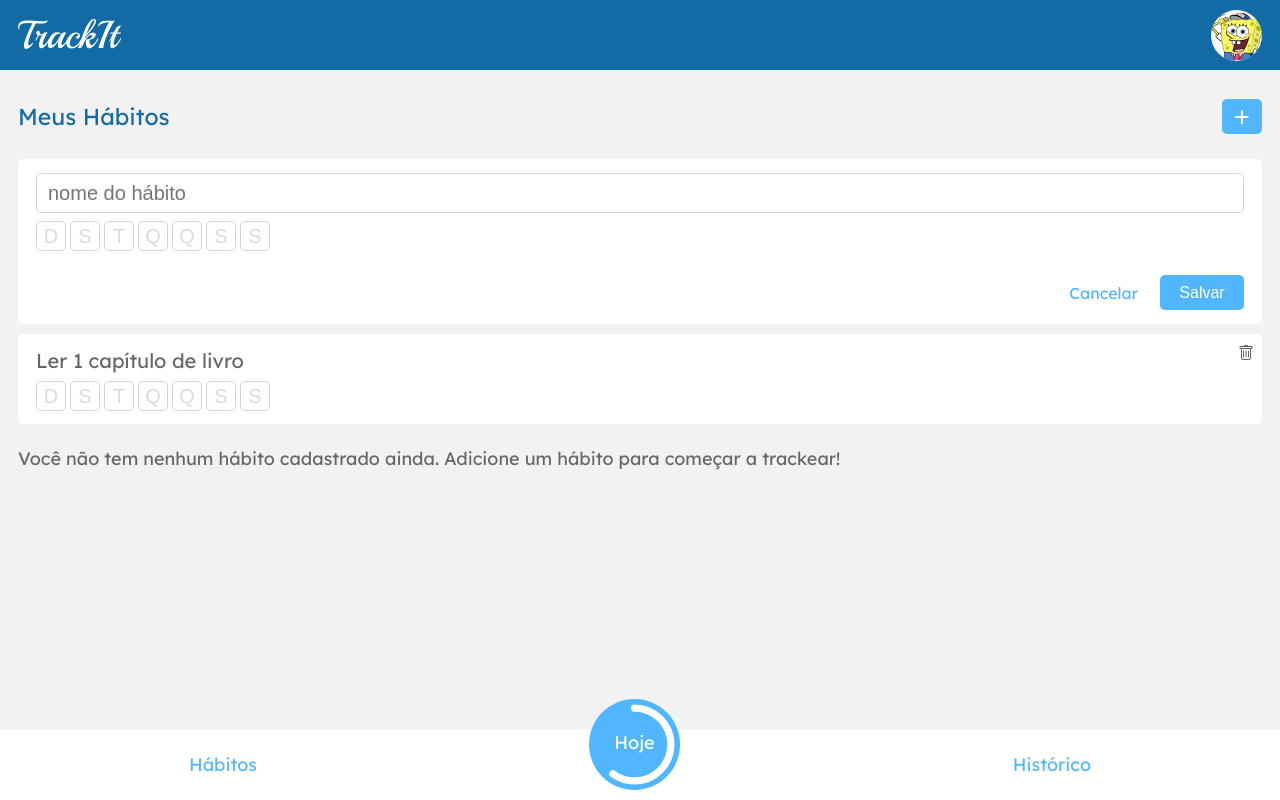
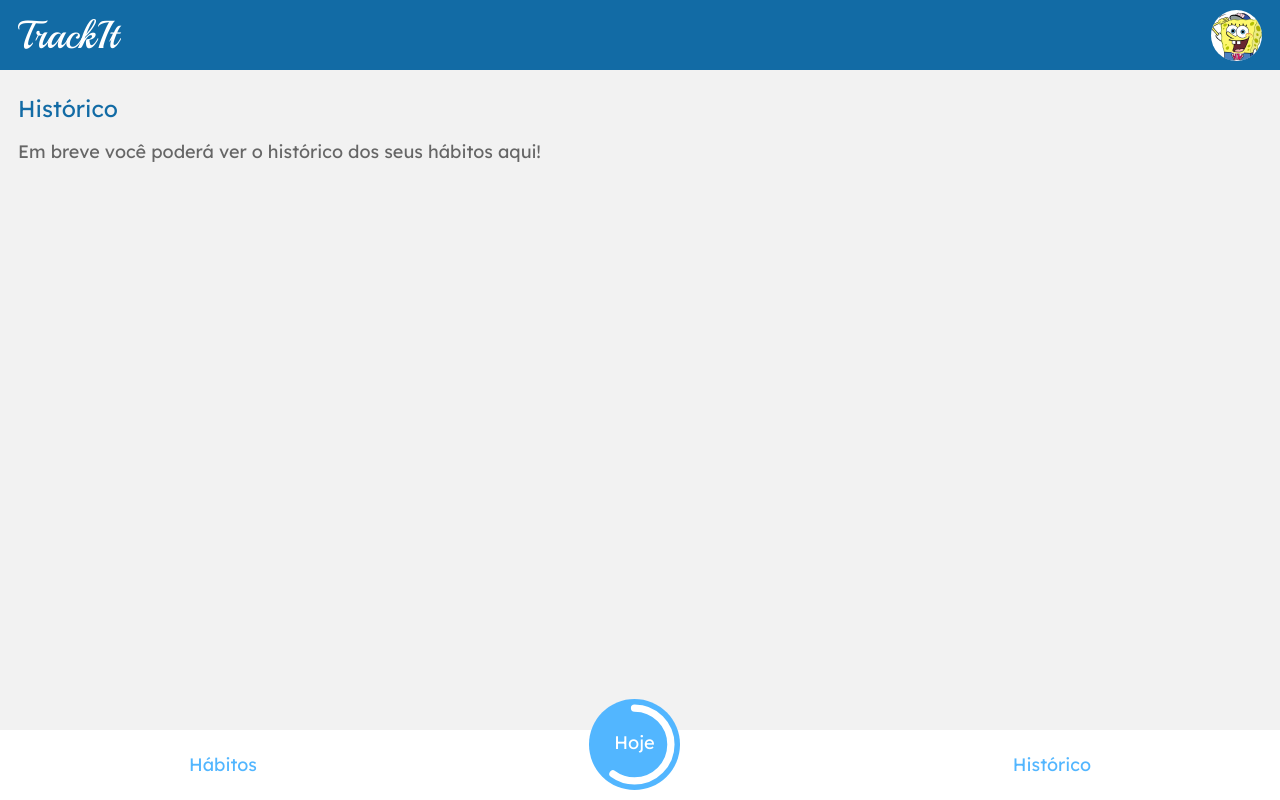
Before and after one commit to samuelmarco-dev/projeto10-trackit, a React (Create React App) app: page /historico in a window 1280 px wide. Built offline with nearby package versions, Linux system fonts and the light colour scheme.

Commit message:
footer entre telas e BrowserRouter

```diff
--- a/src/components/App.jsx
+++ b/src/components/App.jsx
@@ -1,3 +1,5 @@
+import { BrowserRouter, Routes, Route } from "react-router-dom";
+
 import Header from "./Header";
 import TelaInicial from "./TelaInicial";
 import TelaCadastro from "./TelaCadastro";
@@ -10,14 +12,16 @@ import "./../assets/css/reset.css";
 
 function App() {
     return (
-        <>
+        <BrowserRouter>
             <Header />
-            <TelaInicial />
-            <TelaCadastro />
-            <TelaHabitos />
-            <TelaHistorico />
-            <HabitosHoje />
-        </>
+            <Routes>
+                <Route path="/" element={<TelaInicial />} />
+                <Route path="/cadastro" element={<TelaCadastro />} />
+                <Route path="/habitos" element={<TelaHabitos />} />
+                <Route path="/hoje" element={<HabitosHoje />} />
+                <Route path="/historico" element={<TelaHistorico />} />
+            </Routes>
+        </BrowserRouter>
     );
 }
 
--- a/src/components/TelaCadastro/style.js
+++ b/src/components/TelaCadastro/style.js
@@ -8,7 +8,6 @@ export const Container = styled.section`
     left: 0;
     background-color: rgba(255, 255, 255, 1);
     font-family: 'Lexend Deca', sans-serif;
-    display: none;
 
     figure {
         width: 100%;
--- a/src/components/TelaHistorico/index.js
+++ b/src/components/TelaHistorico/index.js
@@ -1,6 +1,9 @@
 import Paragrafo from "../utils/Paragrafo";
 
 import { Container } from "./style";
+
+import { CircularProgressbar, buildStyles } from "react-circular-progressbar";
+import "react-circular-progressbar/dist/styles.css";
 
 function TelaHistorico() {
     return (
@@ -9,6 +12,23 @@ function TelaHistorico() {
                 <Paragrafo classe="titulo-section" conteudo="Histórico" />
                 <Paragrafo classe="descricao" conteudo="Em breve você poderá ver o histórico dos seus hábitos aqui!" />
             </div>
+            <footer>
+                <Paragrafo conteudo='Hábitos' />
+                <div>
+                <CircularProgressbar className='progressbar'
+                    value={60}
+                    text="Hoje"
+                    background
+                    backgroundPadding={6}
+                    styles={buildStyles({
+                    backgroundColor: "rgba(82, 182, 255, 1)",
+                    textColor: "#fff",
+                    pathColor: "#fff",
+                    trailColor: "transparent"
+                    })} />
+                </div>
+                <Paragrafo conteudo='Histórico' />
+            </footer>
         </Container>
     );
 }
--- a/src/components/TelaHistorico/style.js
+++ b/src/components/TelaHistorico/style.js
@@ -8,7 +8,6 @@ export const Container = styled.section`
     left: 0;
     font-family: 'Lexend Deca', sans-serif;
     background-color: rgba(242, 242, 242, 1);
-    display: none;
 
     .topo-container {
         width: 100%;
@@ -41,4 +40,45 @@ export const Container = styled.section`
         display: flex;
         flex-wrap: wrap;
     }
+
+    footer {
+        width: 100%;
+        height: 70px;
+        background-color: rgba(255, 255, 255, 1);
+        position: fixed;
+        bottom: 0;
+        left: 0;
+        display: flex;
+        justify-content: space-around;
+        align-items: center;
+        padding: 0;
+    }
+
+    footer p {
+        width: auto;
+        max-width: 85px;
+        height: 22px;
+        font-size: 18px;
+        font-weight: 400;
+        line-height: 22px;
+        text-align: center;
+        color: rgba(82, 182, 255, 1);
+    }
+
+    footer div{
+        width: auto;
+        height: 70px;
+        position: relative;
+        background-color: red;
+        display: flex;
+        justify-content: center;
+        align-items: center;
+    }
+
+    footer div .progressbar {
+        width: 91px;
+        height: 91px;
+        position: absolute;
+        bottom: 10px;
+    }
 `;
--- a/src/components/TelaHoje/index.js
+++ b/src/components/TelaHoje/index.js
@@ -1,6 +1,11 @@
+import Paragrafo from '../utils/Paragrafo';
+
 import { Container } from "./style";
 
 import { ImCheckboxChecked } from 'react-icons/im';
+
+import { CircularProgressbar, buildStyles } from "react-circular-progressbar";
+import "react-circular-progressbar/dist/styles.css";
 
 function HabitosHoje() {
     return (
@@ -21,6 +26,23 @@ function HabitosHoje() {
                     </figure>
                 </div>
             </article>
+            <footer>
+                <Paragrafo conteudo='Hábitos' />
+                <div>
+                <CircularProgressbar className='progressbar'
+                    value={60}
+                    text="Hoje"
+                    background
+                    backgroundPadding={6}
+                    styles={buildStyles({
+                    backgroundColor: "rgba(82, 182, 255, 1)",
+                    textColor: "#fff",
+                    pathColor: "#fff",
+                    trailColor: "transparent"
+                    })} />
+                </div>
+                <Paragrafo conteudo='Histórico' />
+            </footer>
         </Container>
     );
 }
--- a/src/components/TelaHoje/style.js
+++ b/src/components/TelaHoje/style.js
@@ -8,7 +8,6 @@ export const Container = styled.section`
     left: 0;
     font-family: 'Lexend Deca', sans-serif;
     background-color: rgba(242, 242, 242, 1);
-    display: none;
 
     .topo-container {
         width: 100%;
@@ -109,4 +108,45 @@ export const Container = styled.section`
         color: rgba(235, 235, 235, 1);
         /* color: rgba(143, 197, 73, 1); */
     }
+
+    footer {
+        width: 100%;
+        height: 70px;
+        background-color: rgba(255, 255, 255, 1);
+        position: fixed;
+        bottom: 0;
+        left: 0;
+        display: flex;
+        justify-content: space-around;
+        align-items: center;
+        padding: 0;
+    }
+
+    footer p {
+        width: auto;
+        max-width: 85px;
+        height: 22px;
+        font-size: 18px;
+        font-weight: 400;
+        line-height: 22px;
+        text-align: center;
+        color: rgba(82, 182, 255, 1);
+    }
+
+    footer div{
+        width: auto;
+        height: 70px;
+        position: relative;
+        background-color: red;
+        display: flex;
+        justify-content: center;
+        align-items: center;
+    }
+
+    footer div .progressbar {
+        width: 91px;
+        height: 91px;
+        position: absolute;
+        bottom: 10px;
+    }
 `;
--- a/src/components/TelaInicial/style.js
+++ b/src/components/TelaInicial/style.js
@@ -8,7 +8,6 @@ export const Container = styled.section`
     left: 0;
     background-color: rgba(255, 255, 255, 1);
     font-family: 'Lexend Deca', sans-serif;
-    display: none;
 
     figure {
         width: 100%;
```
Also changed, not shown: src/components/contexts/t.js (added, +19 -0 lines), src/components/services/dataAxios.js (added, +28 -0 lines).
